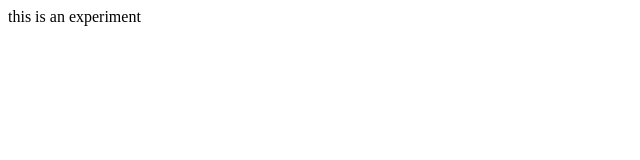
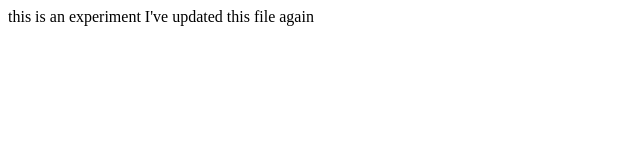
Before and after one commit to franspandjaitan/my-portfolio, a plain HTML site: page experiment.html in a window 1280 px wide. Shown: the whole page, without its empty margins (0-640 px from the left). Drawn offline with Linux system fonts and the light colour scheme.

Commit message:
experiment 2

```diff
--- a/experiment.html
+++ b/experiment.html
@@ -8,5 +8,6 @@
 </head>
 <body>
     this is an experiment
+    I've updated this file again
 </body>
 </html>
```
